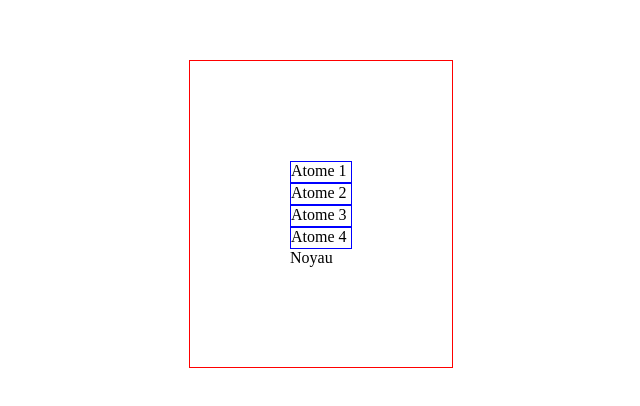
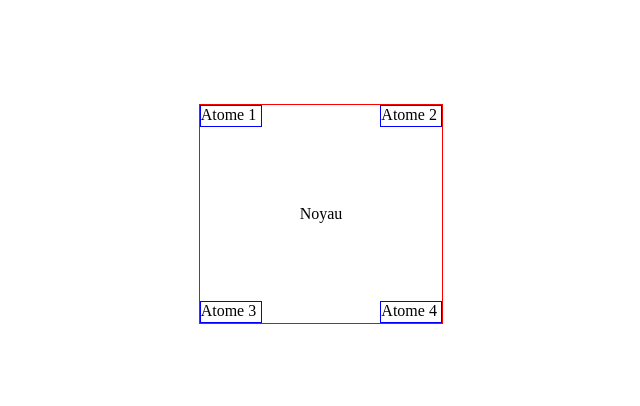
Before and after one commit to A-98164309/Pratique-HTML-CSS, a plain HTML site: page training/01 - Positions/index.html in a window 1280 px wide. Shown: the part 194-600 px from the top of the page, without its empty margins (319-959 px from the left). Drawn offline with Linux system fonts and the light colour scheme.

Commit message:
objectif atteint

```diff
--- a/training/01 - Positions/styles.css
+++ b/training/01 - Positions/styles.css
@@ -7,6 +7,7 @@ body {
 
 .noyau {
     /* .......CSS a completer ici........ */
+    position: relative;
     border: 1px solid red;
     padding: 100px;
 }
@@ -18,20 +19,32 @@ body {
 
 .atome1 {
     /* .......CSS a completer ici........ */
+    position: absolute;
+    top: 0;
+    left: 0;
     border: 1px solid blue;
 }
 
 .atome2 {
     /* .......CSS a completer ici........ */
+    position: absolute;
+    top: 0;
+    right: 0;
     border: 1px solid blue;
 }
 
 .atome3 {
     /* .......CSS a completer ici........ */
+    position: absolute;
+    bottom: 0;
+    left: 0;
     border: 1px solid blue;
 }
 
 .atome4 {
     /* .......CSS a completer ici........ */
+    position: absolute;
+    bottom: 0;
+    right: 0;
     border: 1px solid blue;
 }
```
